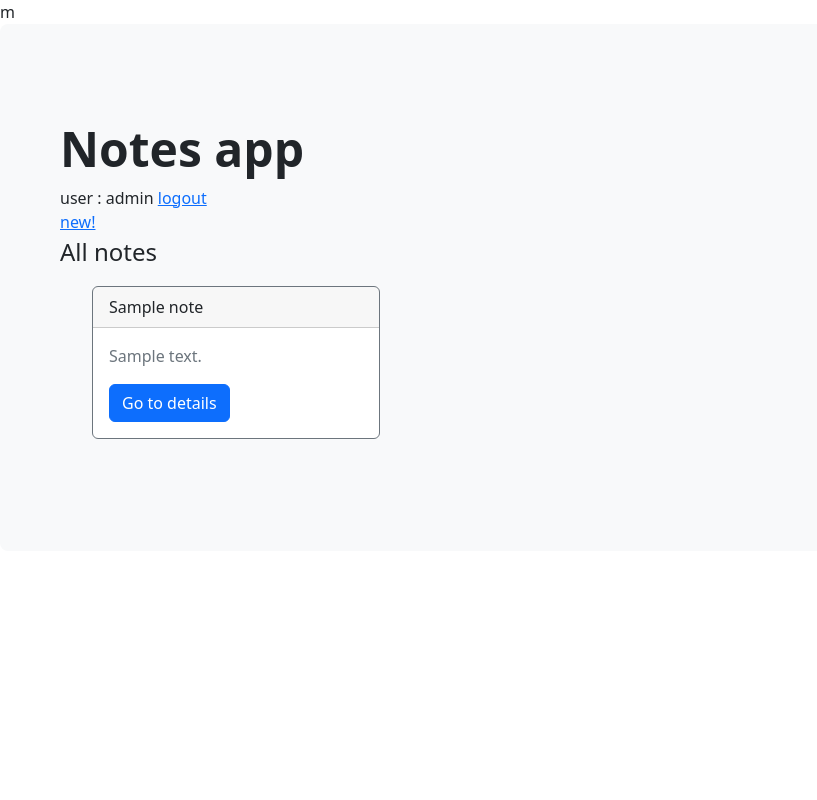
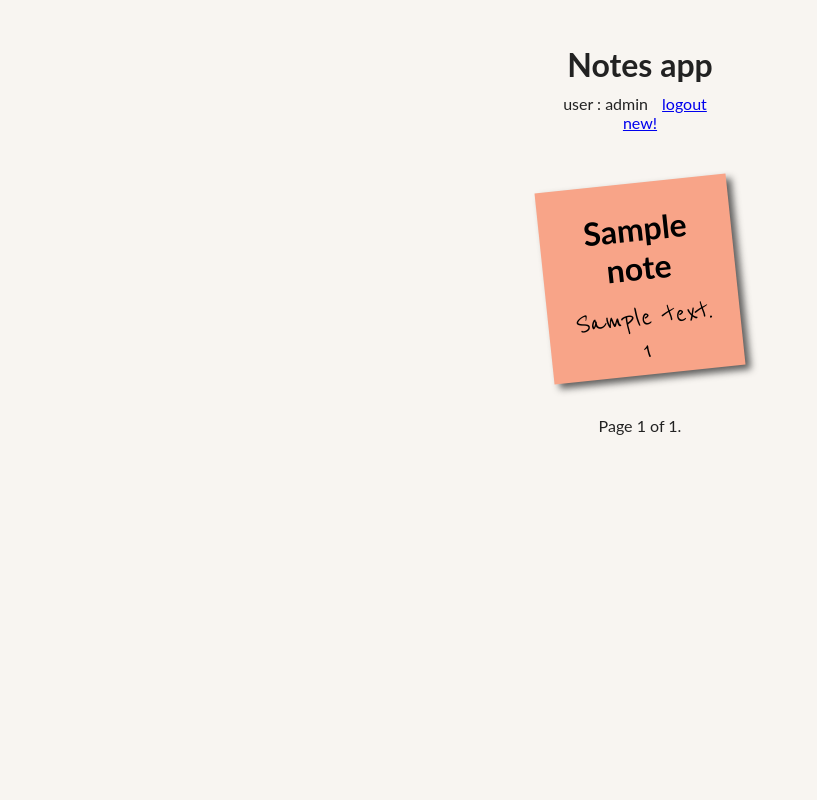
Before and after one commit to YejiP/letter_box, a Django app: template notes/templates/notes/index.html in a window 1280 px wide. Shown: the whole page, without its empty margins (0-817 px from the left). Run offline with Django 3.2, Linux system fonts and the light colour scheme; data comes from the database, SQL or seed files in the repository; the template is opened without the code that fills it: values that come from a table or form of the project are taken from there, most other values are stand-ins (such as "Sample title", 1, 10 or a date in 2020).

Commit message:
sticky note desgin

```diff
--- a/notes/tasks.py
+++ b/notes/tasks.py
@@ -1,3 +1,4 @@
+
 from .models import Notes
 from celery import shared_task
 
--- a/notes/templates/notes/index.html
+++ b/notes/templates/notes/index.html
@@ -1,4 +1,4 @@
-m<!DOCTYPE html>
+<!DOCTYPE html>
 <html lang="en">
 <head>
     <meta charset="UTF-8">
@@ -6,9 +6,99 @@ m<!DOCTYPE html>
     <meta name="viewport" content="width=device-width, initial-scale=1.0">
     <title>index</title>
     <!-- CSS only -->
-<link href="https://cdn.jsdelivr.net/npm/bootstrap@5.2.0-beta1/dist/css/bootstrap.min.css" rel="stylesheet" integrity="sha384-0evHe/X+R7YkIZDRvuzKMRqM+OrBnVFBL6DOitfPri4tjfHxaWutUpFmBp4vmVor" crossorigin="anonymous">
-<script src="https://cdn.jsdelivr.net/npm/bootstrap@5.2.0-beta1/dist/js/bootstrap.bundle.min.js" integrity="sha384-pprn3073KE6tl6bjs2QrFaJGz5/SUsLqktiwsUTF55Jfv3qYSDhgCecCxMW52nD2" crossorigin="anonymous"></script>
+    <link href="https://fonts.googleapis.com/css2?family=Reenie+Beanie&display=swap" rel="stylesheet">
+<style>
+body {
+  margin: 0 auto;
+  text-align: center;
+  font-family: 'Lato';
+  background:#F8F5F1;
+  color:#222;
+}
 
+*{
+  margin:5px;
+  padding:5px;
+}
+
+h2 {
+  font-weight: bold;
+  font-size: 2rem;
+}
+
+p {
+  font-size: 1rem;
+  font-weight: normal;
+}
+
+ul,li{
+  list-style:none;
+}
+ul{
+  display: flex;
+  flex-wrap: wrap;
+  justify-content: center;
+}
+
+ul li{
+  margin:1em;
+}
+h2 {
+  font-weight: bold;
+  font-size: 2rem;
+}
+p {
+  font-family: 'Reenie Beanie';
+  font-size: 2rem;
+}
+
+ul li a{
+  transform: rotate(-6deg);
+}
+ul li:nth-child(even) a{
+  transform:rotate(4deg);
+  position:relative;
+  top:5px;
+}
+ul li:nth-child(3n) a{
+  transform:rotate(-3deg);
+  position:relative;
+  top:-5px;
+}
+ul li:nth-child(5n) a{
+  transform:rotate(5deg);
+  position:relative;
+  top:-10px;
+}
+ul li a:hover,ul li a:focus{
+  box-shadow:10px 10px 7px rgba(0,0,0,.7);
+  transform: scale(1.25);
+  position:relative;
+  z-index:5;
+}
+ul li a{
+  text-decoration:none;
+  color:#000;
+  background:#F8A488;
+  display:block;
+  height:10em;
+  width:10em;
+  padding:1em;
+  box-shadow: 5px 5px 7px rgba(33,33,33,.7);
+  transition: transform .15s linear;
+}
+ul li:nth-child(even) a{
+  position:relative;
+  top:5px;
+  background:#5AA897;
+}
+ul li:nth-child(3n) a{
+  position:relative;
+  top:-5px;
+  background:#45526C;
+}
+
+</style>
 </head>
 <body>
 
@@ -28,29 +118,55 @@ m<!DOCTYPE html>
         <button class="btn btn-primary btn-lg" type="submit">login!</button>
     {% endif %}
 
+</form>
+<p class="col-md-8 fs-4">
+<ul>
+<!-- <script>
+var j=0
+</script> -->
 
 
-</form>
-<p class="col-md-8 fs-4">
-{% if latest_Note_list %}
-All notes
+{% for note in page_obj %}
 
-    <ul>
-        {% for note in latest_Note_list %}
-        <div class="card border-secondary mb-3" style="max-width: 18rem;">
-            <div class="card-header">{{ note.title}}</div>
-            <div class="card-body text-secondary">
-              <p class="card-text">{{ note.text}}</p>
-              <a href="{% url 'detail' note.id%}" class="btn btn-primary">Go to details</a>
-          </div>
-        </div>
+    <li onclick="OpenPopupCenter(this);" data-color = "{% cycle 'F8A488' '5AA897' '45526C'%}">
+      <script language="javascript" type="text/javascript">
+        function OpenPopupCenter(event) {
+            var w =400;
+            var h= 400;
+            var left = (screen.width - w) / 2;
+            var top = (screen.height - h) / 4;
+            url =   "{% url 'detail' note.id %}?color="+event.getAttribute('data-color')
+            var myNewWindow =  window.open(url,'_blank',' width=' + w + ', height=' + h + ', top=' + top + ', left=' + left);
 
- {% endfor %}
- </ul>
-{% else %}
-<p>No notes.</p>
+        }
+      </script>
+        <a href="#" class="btn btn-primary item"  >
+        <h2>{{ note.title}}</h2>
+        <p>{{ note.text}}<br>{{note.user_id}}</p>
+        </a>
 
-{% endif %}
+</li>
+{% endfor %}
+</ul>
+<div class="pagination">
+    <span class="step-links">
+        {% if page_obj.has_previous %}
+            <a href="?page=1">&laquo; first</a>
+            <a href="?page={{ page_obj.previous_page_number }}">previous</a>
+        {% endif %}
+
+        <span class="current">
+            Page {{ page_obj.number }} of {{ page_obj.paginator.num_pages }}.
+        </span>
+
+        {% if page_obj.has_next %}
+            <a href="?page={{ page_obj.next_page_number }}">next</a>
+            <a href="?page={{ page_obj.paginator.num_pages }}">last &raquo;</a>
+        {% endif %}
+    </span>
+</div>
+
+
         </div>
       </div>
 
--- a/notes/urls.py
+++ b/notes/urls.py
@@ -26,7 +26,7 @@ urlpatterns = [
     path('login_view/', views.login_view, name='login_view'),
     path('logout_view/', views.logout_view, name='logout_view'),
 
-     # ex: /notes/1/
-    #이렇게하면 리소스로 헷갈릴수있어서 절대일케하면안된다.
-     # notes/bulk_create/3/ => notes/bulk_create?limit=3
+    # ex: /notes/1/
+    # 이렇게하면 리소스로 헷갈릴수있어서 절대일케하면안된다.
+    # notes/bulk_create/3/ => notes/bulk_create?limit=3
 ]
--- a/setup/celery.py
+++ b/setup/celery.py
@@ -16,9 +16,11 @@ app = Celery('setup')
 app.config_from_object('django.conf:settings', namespace='CELERY')
 
 app.conf.task_default_queue = 'default'
+
 app.conf.task_queues = (
     Queue('notesq', routing_key='notes.create'),
 )
+
 task_routes = {
     'notes.tasks.async_note_create': {
         'queue': 'notesq',
@@ -26,5 +28,6 @@ task_routes = {
     },
 }
 
+
 # Load task modules from all registered Django apps.
 app.autodiscover_tasks()
```
Also changed, not shown: notes/audit_job.py (added, +11 -0 lines), notes/emit_event.py (added, +14 -0 lines), notes/event_subscriber.py (added, +38 -0 lines), notes/models.py (+18 -1 lines), notes/subscriber.py (deleted, +0 -15 lines), notes/templates/notes/detail.html (+25 -14 lines), notes/templates/notes/edit.html (+32 -6 lines), notes/templates/notes/script.html (+22 -9 lines), notes/user_job.py (added, +12 -0 lines), notes/views.py (+42 -11 lines), notes/migrations/0001_initial.py.
